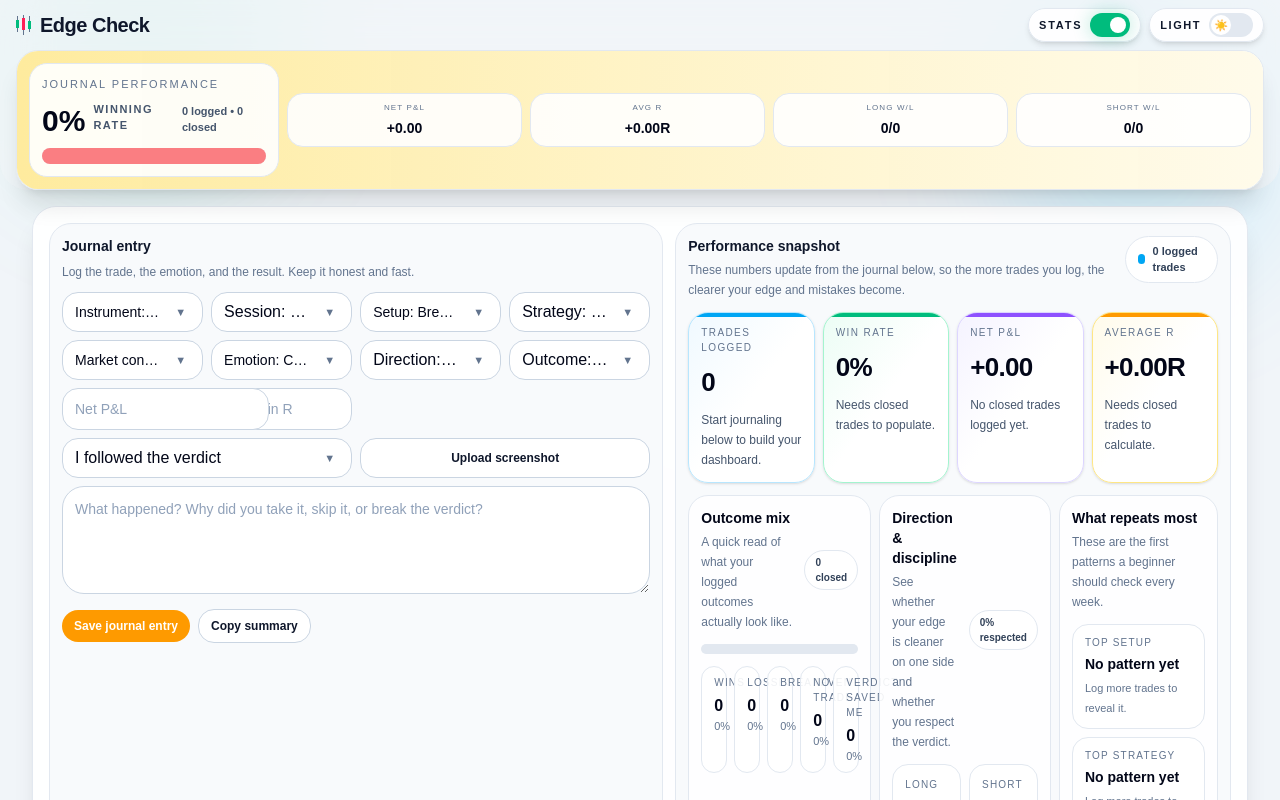
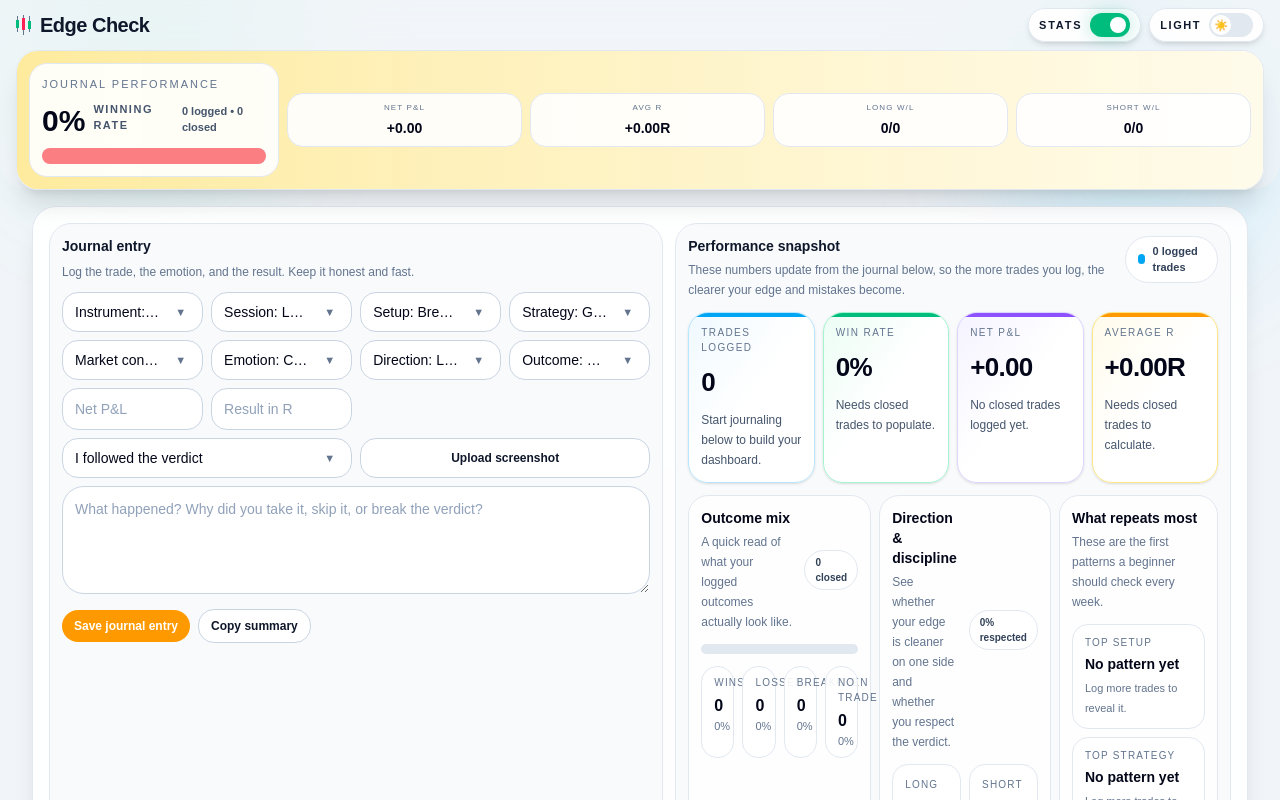
Before and after one commit to Johny-88/Trade-Meter, a Next.js app: page / in a window 1280 px wide. Both pictures are taken after a click on the button "Turn stats mode on". Shown: the top 800 px of the page. Built offline with nearby package versions, Linux system fonts and the light colour scheme.

Commit message:
Update page.tsx

```diff
--- a/app/page.tsx
+++ b/app/page.tsx
@@ -783,7 +783,7 @@ function FixedOptionDropdown({
         onClick={() => setOpen((prev) => !prev)}
         className={`relative flex h-10 w-full items-center rounded-2xl px-3 pr-10 text-left text-sm outline-none transition ${triggerClassName}`}
       >
-        <span className="truncate text-[16px] font-medium leading-6">{formatLabel(value)}</span>
+        <span className="truncate">{formatLabel(value)}</span>
         <span
           className={`pointer-events-none absolute right-4 top-1/2 -translate-y-1/2 text-[11px] leading-none transition ${mutedClassName} ${
             open ? 'rotate-180' : ''
@@ -890,15 +890,6 @@ function formatSimpleLabel(value: string) {
   return value
     .replace(/-/g, ' ')
     .replace(/\b\w/g, (char) => char.toUpperCase())
-}
-
-function getJournalOutcomeLabel(outcome: JournalOutcome) {
-  if (outcome === 'saved-me') return 'Verdict saved me'
-  if (outcome === 'no-trade') return 'No trade'
-  if (outcome === 'breakeven') return 'Breakeven'
-  if (outcome === 'win') return 'Win'
-  if (outcome === 'loss') return 'Loss'
-  return 'Unknown'
 }
 
 function normalizeJournalEntry(entry: Partial<JournalEntry>): JournalEntry {
@@ -1598,13 +1589,6 @@ export default function Home() {
     if (proTimerActive) return
     setProTimerLeft(proTimerSeconds)
   }, [proTimerSeconds, proTimerActive])
-
-  useEffect(() => {
-    setJournalPnl((prev) => {
-      if (prev === 0) return 0
-      return tradeOutcome === 'loss' ? -Math.abs(prev) : Math.abs(prev)
-    })
-  }, [tradeOutcome])
 
   const checkedCount = rules.filter((rule) => rule.checked).length
   const totalCount = rules.length
@@ -2343,7 +2327,7 @@ export default function Home() {
       marketCondition: journalMarketCondition,
       emotion: journalEmotion,
       direction: journalDirection,
-      pnl: tradeOutcome === 'loss' ? -Math.abs(journalPnl) : Math.abs(journalPnl),
+      pnl: journalPnl,
       rMultiple: journalRMultiple,
       missingRuleTexts: rules.filter((rule) => !rule.checked).map((rule) => rule.text),
       missingCategories: rules.filter((rule) => !rule.checked).map((rule) => rule.category),
@@ -3104,42 +3088,17 @@ ${emotionWarning}`
 
                       <FixedOptionDropdown
                         label="Outcome"
-                        value={getJournalOutcomeLabel(tradeOutcome)}
-                        options={['Win', 'Loss', 'Breakeven', 'No trade', 'Verdict saved me']}
+                        value={tradeOutcome === 'win' ? 'Win' : tradeOutcome === 'loss' ? 'Loss' : 'Breakeven'}
+                        options={['Win', 'Loss', 'Breakeven']}
                         onSelect={(item) =>
-                          setTradeOutcome(
-                            item === 'No trade'
-                              ? 'no-trade'
-                              : item === 'Verdict saved me'
-                              ? 'saved-me'
-                              : item.toLowerCase() === 'breakeven'
-                              ? 'breakeven'
-                              : (item.toLowerCase() as JournalOutcome)
-                          )
+                          setTradeOutcome(item.toLowerCase() === 'breakeven' ? 'breakeven' : (item.toLowerCase() as JournalOutcome))
                         }
                         theme={theme}
                         triggerClassName={ui.select}
                         mutedClassName={ui.muted}
                       />
 
-                      <div className="relative">
-                        {tradeOutcome === 'loss' && (
-                          <span className={`pointer-events-none absolute left-3 top-1/2 -translate-y-1/2 text-sm font-semibold ${ui.muted}`}>
-                            −
-                          </span>
-                        )}
-                        <input
-                          type="number"
-                          min="0"
-                          value={journalPnl ? Math.abs(journalPnl) : ''}
-                          onChange={(e) => {
-                            const nextValue = Math.abs(Number(e.target.value) || 0)
-                            setJournalPnl(tradeOutcome === 'loss' ? -nextValue : nextValue)
-                          }}
-                          className={`rounded-2xl py-2.5 text-sm outline-none transition ${ui.input} ${tradeOutcome === 'loss' ? 'pl-7 pr-3' : 'px-3'}`}
-                          placeholder="Net P&L"
-                        />
-                      </div>
+                      <input type="number" value={journalPnl || ''} onChange={(e) => setJournalPnl(Number(e.target.value) || 0)} className={`rounded-2xl px-3 py-2.5 text-sm outline-none transition ${ui.input}`} placeholder="Net P&L" />
                       <input type="number" step="0.1" value={journalRMultiple || ''} onChange={(e) => setJournalRMultiple(Number(e.target.value) || 0)} className={`rounded-2xl px-3 py-2.5 text-sm outline-none transition ${ui.input}`} placeholder="Result in R" />
                     </div>
 
@@ -3238,13 +3197,12 @@ ${emotionWarning}`
                             </div>
                           </div>
 
-                          <div className="mt-3 grid grid-cols-2 gap-2 lg:grid-cols-5">
+                          <div className="mt-3 grid grid-cols-2 gap-2 md:grid-cols-4">
                             {[
                               ['Wins', `${winCount}`, `${winRate}%`],
                               ['Losses', `${lossCount}`, `${lossRate}%`],
                               ['Breakeven', `${breakevenCount}`, `${breakevenRate}%`],
                               ['No trade', `${noTradeCount}`, totalReviewedTrades > 0 ? `${Math.round((noTradeCount / totalReviewedTrades) * 100)}%` : '0%'],
-                              ['Verdict saved me', `${savedMeCount}`, totalReviewedTrades > 0 ? `${Math.round((savedMeCount / totalReviewedTrades) * 100)}%` : '0%'],
                             ].map((item) => (
                               <div key={item[0]} className={`rounded-[16px] border px-3 py-2 ${theme === 'light' ? 'border-slate-200 bg-white/90' : 'border-white/10 bg-slate-950/40'}`}>
                                 <div className={`text-[10px] uppercase tracking-[0.12em] ${ui.muted}`}>{item[0]}</div>
@@ -3356,8 +3314,6 @@ ${emotionWarning}`
                           ? 'bg-red-400'
                           : entry.outcome === 'breakeven'
                           ? 'bg-amber-400'
-                          : entry.outcome === 'no-trade'
-                          ? 'bg-slate-400'
                           : 'bg-sky-400'
                       const entryOutcomeClass =
                         entry.outcome === 'win'
@@ -3366,9 +3322,7 @@ ${emotionWarning}`
                           ? 'border-red-500/20 bg-red-500/10 text-red-200'
                           : entry.outcome === 'breakeven'
                           ? 'border-amber-500/20 bg-amber-500/10 text-amber-200'
-                          : entry.outcome === 'no-trade'
-                          ? 'border-slate-500/20 bg-slate-500/10 text-slate-200'
-                          : 'border-sky-500/20 bg-sky-500/10 text-sky-200'
+                          : qualificationStyles.badge
                       const entryDirectionClass =
                         entry.direction === 'long'
                           ? 'border-sky-500/20 bg-sky-500/10 text-sky-200'
@@ -3392,7 +3346,7 @@ ${emotionWarning}`
                                   {entry.strategy}
                                 </div>
                                 <div className={`rounded-full border px-2.5 py-1 text-[10px] font-semibold ${entryOutcomeClass}`}>
-                                  {getJournalOutcomeLabel(entry.outcome)}
+                                  {entry.outcome}
                                 </div>
                                 <div className={`rounded-full border px-2.5 py-1 text-[10px] font-semibold ${entryDirectionClass}`}>
                                   {entry.direction}
```
